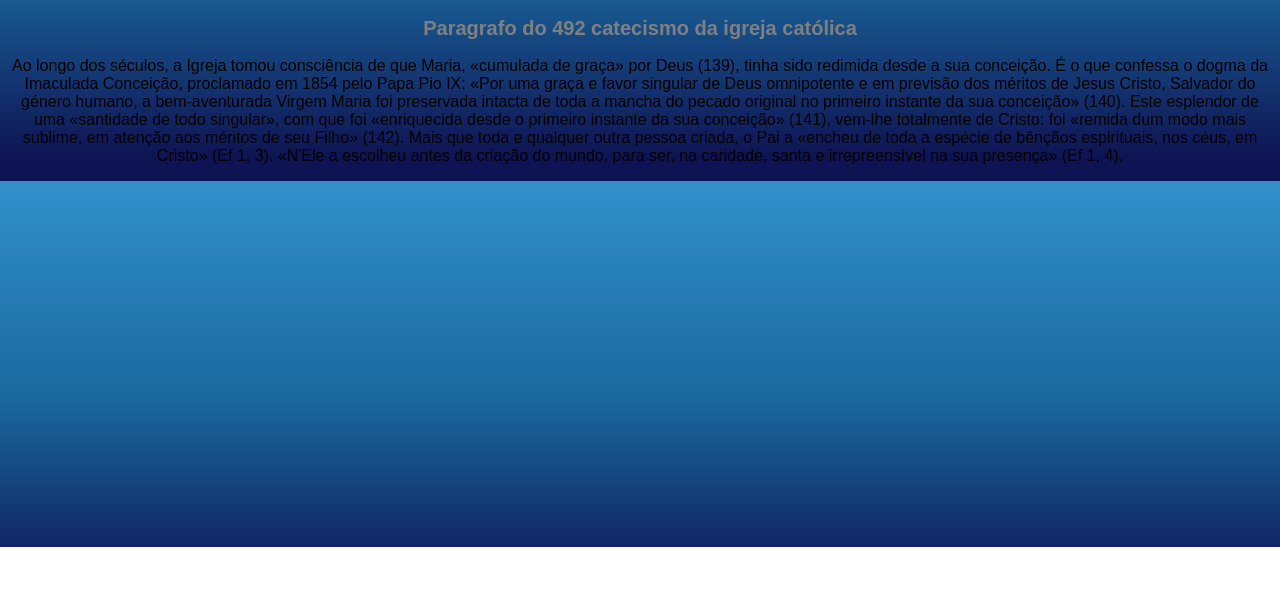
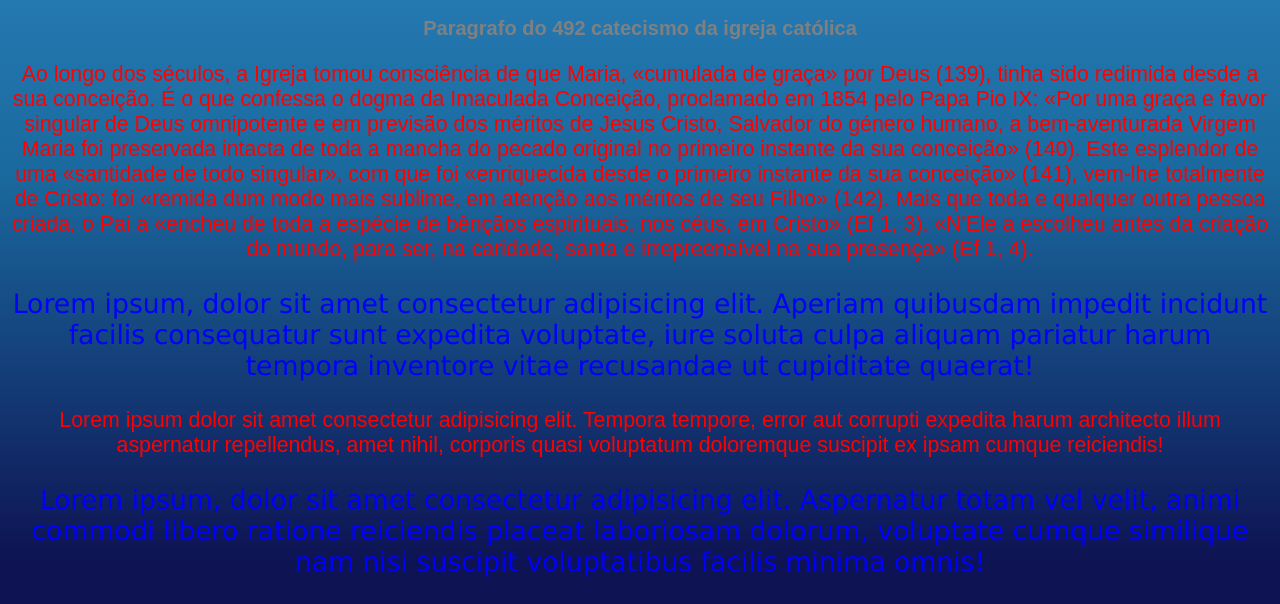
Before and after one commit to germano4/terceirao, a plain HTML site: page iml.html in a window 1280 px wide. Shown: the part 253-857 px from the top of the page. Before the commit the page ends 800 px from the top, so only its background shows below. Drawn offline with Linux system fonts and the light colour scheme.

Commit message:
Add files via upload

```diff
--- a/iml.html
+++ b/iml.html
@@ -1,6 +1,5 @@
 <!DOCTYPE html>
 <html>
-
 <head>
   <meta charset="UTF-8">
   <meta name="viewport" content="width=device-width, initial-scale=1">
@@ -21,9 +20,21 @@
   </header>
   <h1>imaculada Conceição</h1>
   <h2>Paragrafo do 492 catecismo da igreja católica</h2>
-  <p>Ao longo dos séculos, a Igreja tomou consciência de que Maria, «cumulada de graça» por Deus (139), tinha sido redimida desde a sua conceição. É o que confessa o dogma da Imaculada Conceição, procla­mado em 1854 pelo Papa Pio IX:
+  <p class="impar">Ao longo dos séculos, a Igreja tomou consciência de que Maria, «cumulada de graça» por Deus (139), tinha sido redimida desde a sua conceição.
+    É o que confessa o dogma da Imaculada Conceição, procla­mado em 1854 pelo Papa Pio IX:
   «Por uma graça e favor singular de Deus omnipotente e em previsão dos méritos de Jesus Cristo, Salvador do género humano, a bem-aventurada Virgem Maria foi preservada intacta de toda a mancha do pecado original no primeiro instante da sua conceição» (140).
-  Este esplendor de uma «santidade de todo singular», com que foi «enriquecida desde o primeiro instante da sua conceição» (141), vem-lhe totalmente de Cristo: foi «remida dum modo mais sublime, em atenção aos méritos de seu Filho» (142). Mais que toda e qualquer outra pessoa  criada, o Pai a «encheu de toda a espécie de bênçãos espirituais, nos céus, em Cristo» (Ef 1, 3). «N'Ele a escolheu antes da criação do mundo, para ser, na caridade, santa e irrepreensível na sua presença» (Ef 1, 4).</p>
-
+  Este esplendor de uma «santidade de todo singular», com que foi «enriquecida desde o primeiro instante da sua conceição» (141), vem-lhe totalmente de Cristo: foi «remida dum modo mais sublime, em atenção aos méritos de seu Filho» (142).
+  Mais que toda e qualquer outra pessoa  criada, o Pai a «encheu de toda a espécie de bênçãos espirituais, nos céus, em Cristo» (Ef 1, 3).
+  «N'Ele a escolheu antes da criação do mundo, para ser, na caridade, santa e irrepreensível na sua presença» (Ef 1, 4).
+  </p>
+  <p class="par">
+    Lorem ipsum, dolor sit amet consectetur adipisicing elit. Aperiam quibusdam impedit incidunt facilis consequatur sunt expedita voluptate, iure soluta culpa aliquam pariatur harum tempora inventore vitae recusandae ut cupiditate quaerat!
+  </p>
+  <p class="impar">
+    Lorem ipsum dolor sit amet consectetur adipisicing elit. Tempora tempore, error aut corrupti expedita harum architecto illum aspernatur repellendus, amet nihil, corporis quasi voluptatum doloremque suscipit ex ipsam cumque reiciendis!
+  </p>
+  <p class="par">
+    Lorem ipsum, dolor sit amet consectetur adipisicing elit. Aspernatur totam vel velit, animi commodi libero ratione reiciendis placeat laboriosam dolorum, voluptate cumque similique nam nisi suscipit voluptatibus facilis minima omnis!
+  </p>
 </body>
 </html>
--- a/style.css
+++ b/style.css
@@ -42,3 +42,16 @@ h1{
 a{
     text-decoration: none;
 }
+
+.impar{
+  color: red;
+  font-size: 16pt;
+  font-family: Arial;
+
+}
+
+.par{
+  font-size: 20pt;
+  color: blue;
+  font-family: Verdana;
+}
```
